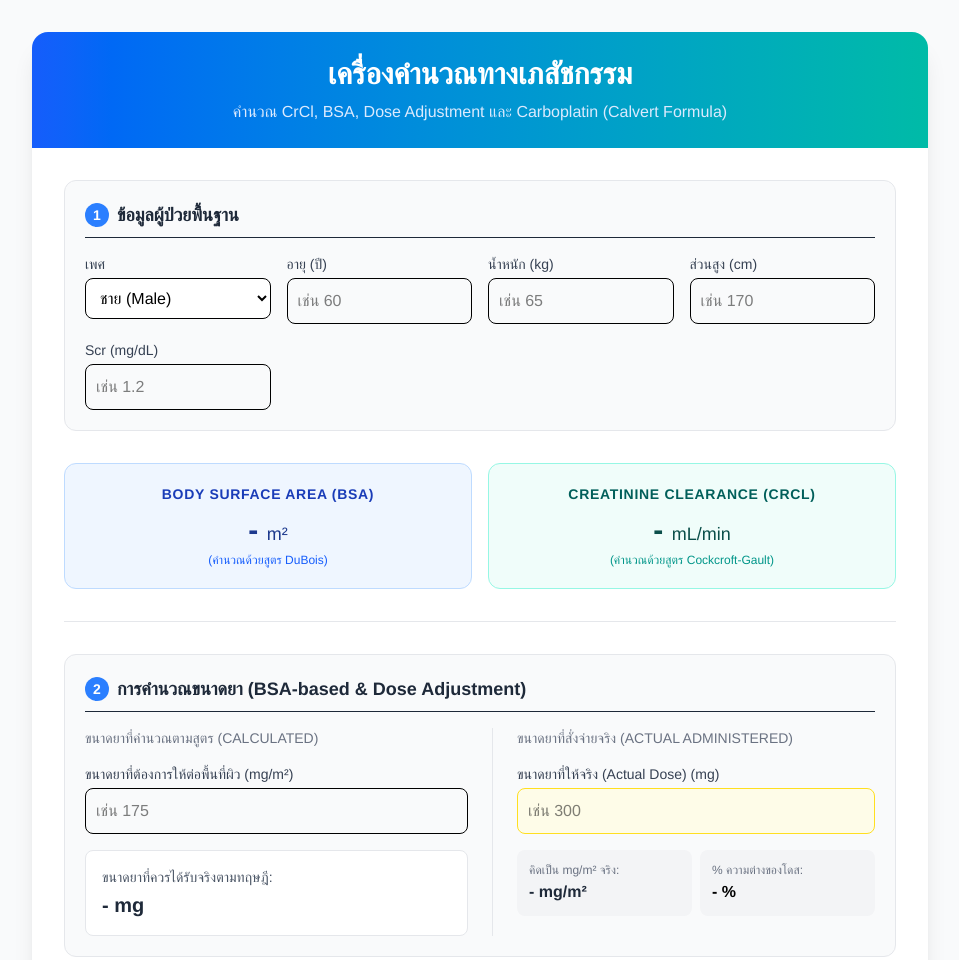
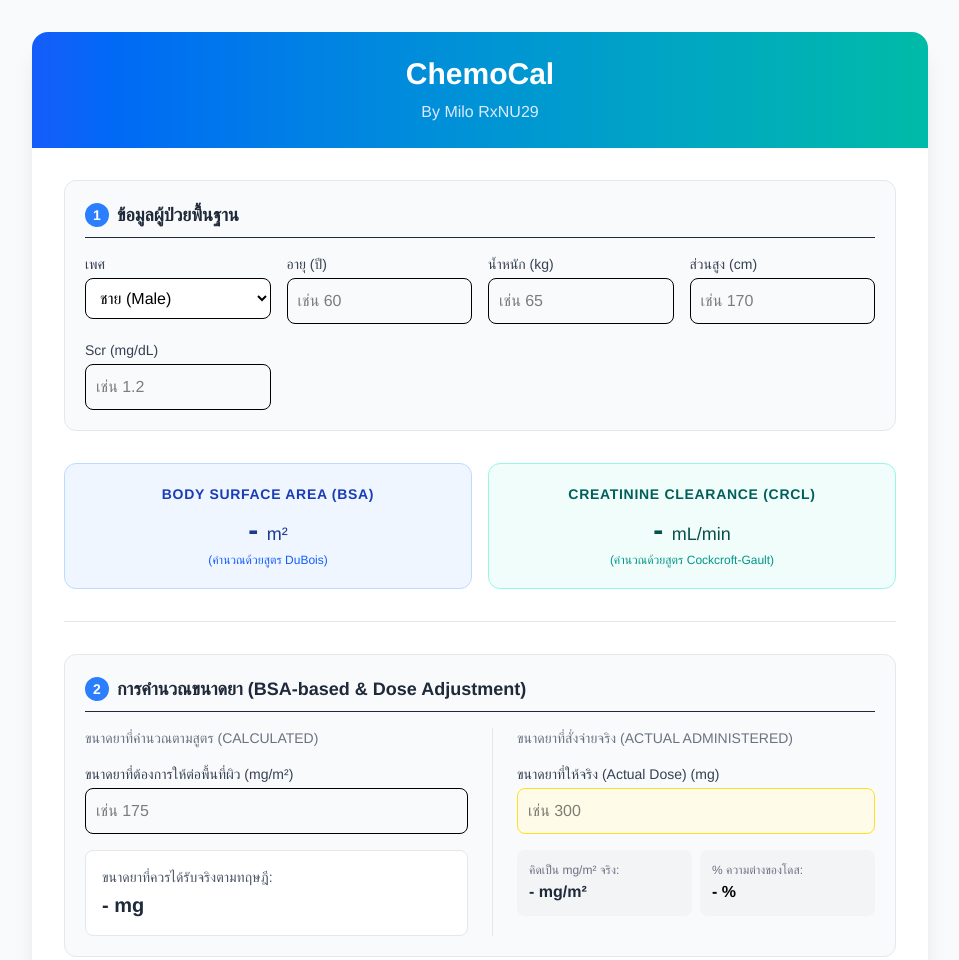
Before and after one commit to Rxmildmelody/ChemoCal, a plain HTML site: page index.html in a window 1280 px wide. Shown: the top 960 px of the page, without its empty margins (160-1119 px from the left). Drawn offline with nearby package versions, Linux system fonts and the light colour scheme.

Commit message:
Update index.html

```diff
--- a/index.html
+++ b/index.html
@@ -14,8 +14,8 @@
     <div class="max-w-4xl mx-auto bg-white rounded-2xl shadow-xl overflow-hidden">
 
         <div class="bg-gradient-to-r from-blue-600 to-teal-500 p-6 text-white text-center">
-            <h1 class="text-2xl md:text-3xl font-bold">เครื่องคำนวณทางเภสัชกรรม</h1>
-            <p class="text-blue-100 mt-2 text-sm md:text-base">คำนวณ CrCl, BSA, Dose Adjustment และ Carboplatin (Calvert Formula)</p>
+            <h1 class="text-2xl md:text-3xl font-bold">ChemoCal</h1>
+            <p class="text-blue-100 mt-2 text-sm md:text-base">By Milo RxNU29</p>
         </div>
 
         <div class="p-6 md:p-8 space-y-8">
```
